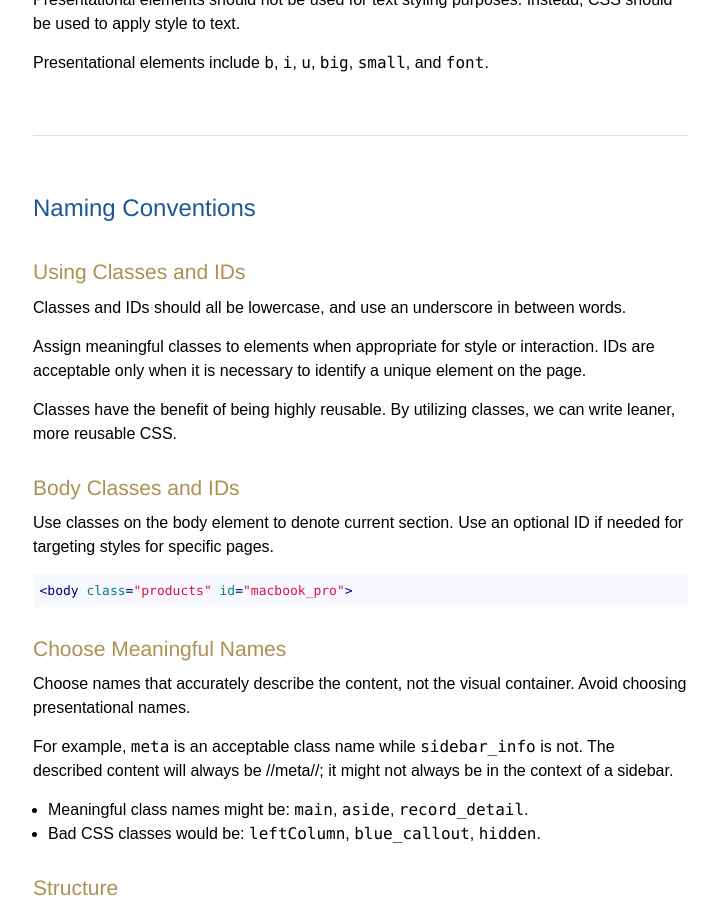
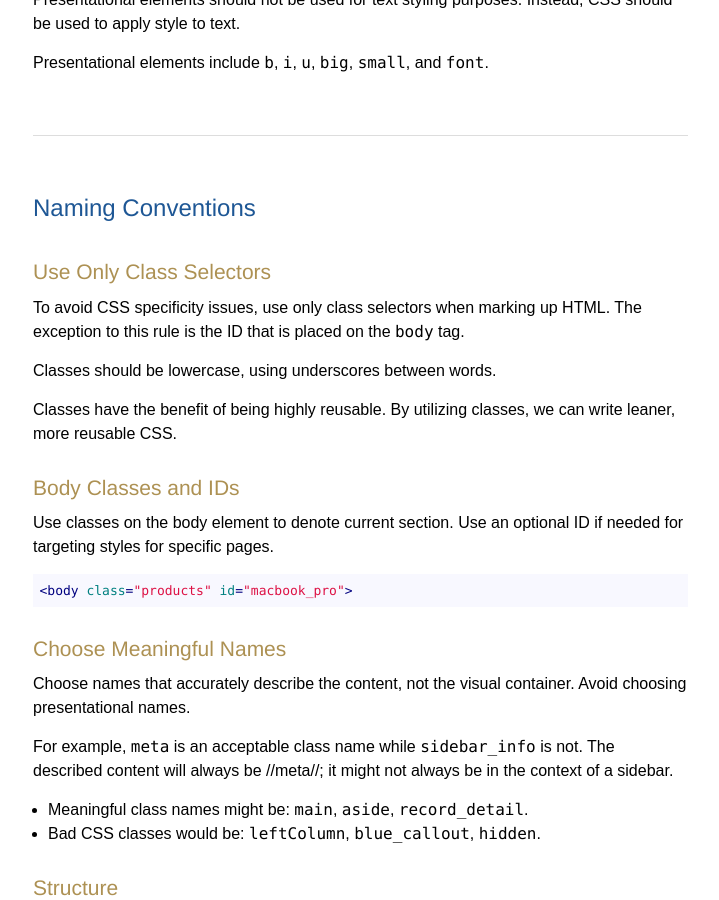
Before and after one commit to imarc/handbook, a Jekyll site: the page built from frontend.markdown, in a window 1280 px wide and 900 px high, scrolled down 7142 px. Shown: the whole window, without its empty margins (137-856 px from the left). Built offline with Jekyll 4.4.1, drawn with Linux system fonts in a browser that asks for light colours; nearby versions of some CDN libraries; some of the changed text lies outside the part shown.

Commit message:
instructing to only use classes

```diff
--- a/frontend.markdown
+++ b/frontend.markdown
@@ -263,13 +263,12 @@ Presentational elements include `b`, `i`, `u`, `big`, `small`, and `font`.
 
 ## Naming Conventions
 
-### Using Classes and IDs
+### Use Only Class Selectors
 
-Classes and IDs should all be lowercase, and use an underscore in between words.
+To avoid CSS specificity issues, use only class selectors when marking up HTML.
+The exception to this rule is the ID that is placed on the `body` tag.
 
-Assign meaningful classes to elements when appropriate for style or
-interaction. IDs are acceptable only when it is necessary to identify a
-unique element on the page.
+Classes should be lowercase, using underscores between words.
 
 Classes have the benefit of being highly reusable. By utilizing classes, we
 can write leaner, more reusable CSS.
@@ -298,11 +297,11 @@ context of a sidebar.
 Most page layouts can generally be thought of in three primary parts. These
 structural names should be used as IDs in the markup.
 
-* #### header
+- #### header
   Global navigation, logo, utility links, typically at the top of a page.
-* #### torso
+- #### torso
   Holds all content that is not part of the header or footer. Typically the torso is between the header and footer.
-* #### footer
+- #### footer
   Links and global content that typically follow the content.
 
 Example diagram:
@@ -313,15 +312,15 @@ Example diagram:
 Within the structural elements, navigation should be described using the
 following terminology.
 
-* #### primary\_nav::
+- #### primary_nav
 	Links to top-level pages representing the first level of directories
-* #### secondary\_nav::
+- #### secondary\_nav
 	Links to pages within a single section; direct children of a single primary\_nav item
-* #### tertiary\_nav::
+- #### tertiary\_nav
 	Links to pages representing direct children of a single secondary\_nav item
-* #### supplemental\_nav::
+- #### supplemental\_nav
 	Top-teir navigation that is visually de-emphasized. It always supplements the primary\_nav.
-* #### utility::
+- #### utility::
 	Element that holds global utility functions and links, such as login forms, links to secondary or tertiary pages called out globally, messaging, forms
 
 ![Navigation naming conventions](img/naming_navigation.jpg)
```
